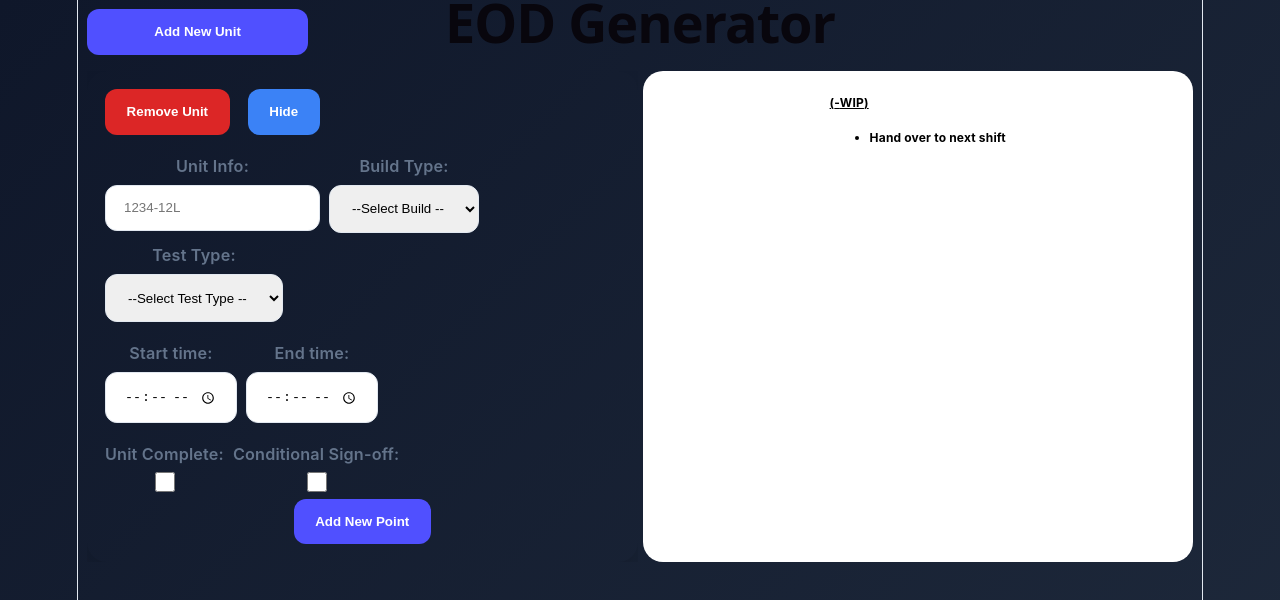
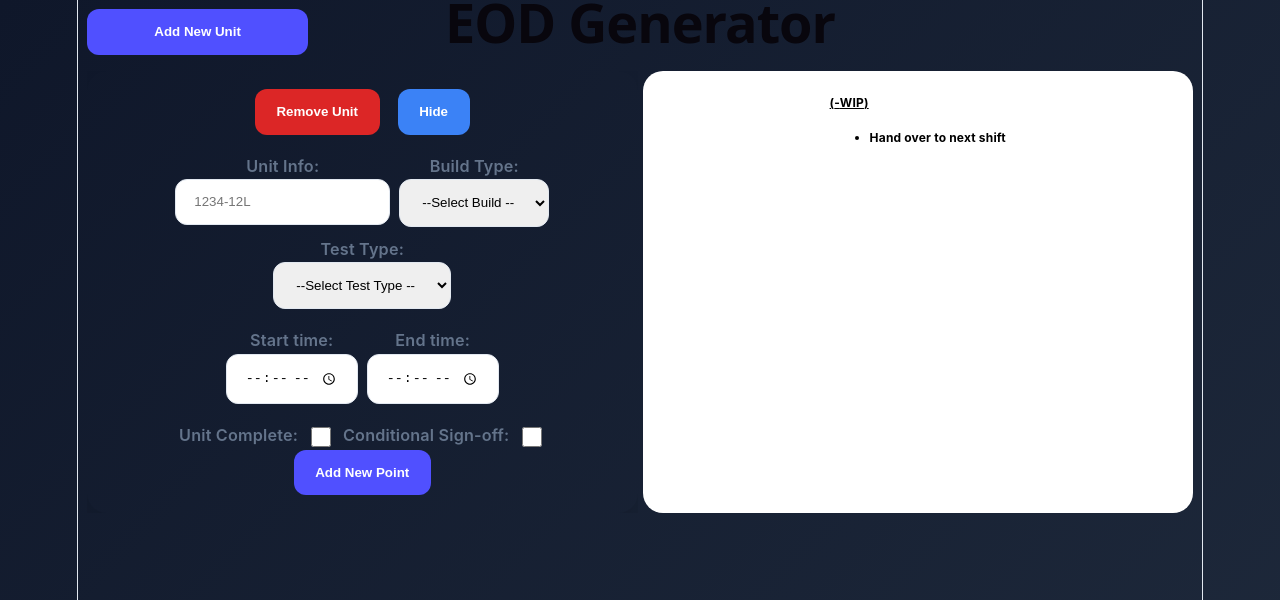
Before and after one commit to xzovyAtWork/EOD_generator, a React (Vite) app: page / in a window 1280 px wide. Both pictures are taken after a click on the button "Add New Unit". Shown: the top 600 px of the page. Built offline with nearby package versions, Linux system fonts and the light colour scheme.

Commit message:
move inputs outside nested labels

```diff
--- a/src/App.css
+++ b/src/App.css
@@ -130,6 +130,7 @@ h1 {
 
 .unitForm > div {
   display: flex;
+  justify-content: center;
   flex-wrap: wrap;
   gap: 0.5rem;
 }
--- a/src/components/PointForm.jsx
+++ b/src/components/PointForm.jsx
@@ -34,6 +34,7 @@ function PointForm({
         <>
           <label>
             Description:
+          </label>
             <input
               type="text"
               value={point.description}
@@ -43,9 +44,9 @@ function PointForm({
                 })
               }
             />
-          </label>
           <label>
             Department:
+          </label>
             <select
               value={point.department}
               onChange={e =>
@@ -67,10 +68,10 @@ function PointForm({
                 </option>
               ))}
             </select>
-          </label>
           <label>
             Category:
-            <select
+          </label>
+          <select
               value={point.category}
               onChange={e =>
                 updatePoint({
@@ -93,9 +94,9 @@ function PointForm({
                 </option>
               ))}
           </select>
-          </label>
           <label>
             Status:
+          </label>
             <select
               value={point.status}
               onChange={e =>
@@ -111,7 +112,6 @@ function PointForm({
                 IWO Requested
               </option>
             </select>
-          </label>
         </>
           : null }
       </div>
--- a/src/components/UnitForm.jsx
+++ b/src/components/UnitForm.jsx
@@ -34,16 +34,20 @@ function UnitForm({unitInfo, setUnitInfo, deleteUnit}){
         { !collapse ?
         <>
           <div>
+            <div>
               <label htmlFor="unitInfo">
                 Unit Info:
+              </label>
               <input
                 type="text"
                 placeholder='1234-12L'
                 value={unitInfo.serialNumber}
                 onChange={e => setUnitInfo({...unitInfo, serialNumber: e.target.value})}/>
-            </label>
+            </div>
+              <div>
                 <label>
                   Build Type:
+                </label>
                 <select
                   value={unitInfo.buildType}
                   onChange={ e =>
@@ -56,10 +60,11 @@ function UnitForm({unitInfo, setUnitInfo, deleteUnit}){
                     </option>
                   ))}
                 </select>
-              </label>
+              </div>
               <div>
                   <label htmlFor="testType">
                     Test Type:
+                  </label>
                   <select
                         value={unitInfo.testType}
                         onChange={e =>
@@ -76,7 +81,6 @@ function UnitForm({unitInfo, setUnitInfo, deleteUnit}){
                     <option value="Bypass">Bypass</option>
                     <option value="Full Water">Full Water</option>
                   </select>
-                  </label>
                   {unitInfo.testType === "Full Water" && (
                       <div>
                         <label htmlFor="dryOutComplete">
@@ -90,8 +94,7 @@ function UnitForm({unitInfo, setUnitInfo, deleteUnit}){
                             setUnitInfo({
                                 ...unitInfo,
                                 dryOutComplete: e.target.checked,
-                              })
-                          }
+                            })}
                         />
                       </div>
                   ) && (
@@ -99,6 +102,7 @@ function UnitForm({unitInfo, setUnitInfo, deleteUnit}){
 
                           <label htmlFor="carryoverStatus">
                               Carryover Status:
+                          </label>
                           <select
                               value={unitInfo.carryoverStatus}
                               onChange={ e =>
@@ -115,9 +119,9 @@ function UnitForm({unitInfo, setUnitInfo, deleteUnit}){
                                   </option>
                               ))}
                           </select>
-                          </label>
                           <label htmlFor="carryoverAttempts">
                               Attempts:
+                          </label>
                           <input
                               type="number"
                               name="carryoverAttempts"
@@ -129,10 +133,8 @@ function UnitForm({unitInfo, setUnitInfo, deleteUnit}){
                                       carryoverAttempts: e.target.value,
                                   })
                               }/>
-
-                          </label>
-                          {unitInfo.carryoverStatus == "Passed" ? <label>
-                              Dryout Complete:
+                              <label>Dryout Complete:</label>
+                          {unitInfo.carryoverStatus == "Passed" ? <>
                               <input
                                   type="checkbox"
                                   name="dryoutComplete"
@@ -145,23 +147,38 @@ function UnitForm({unitInfo, setUnitInfo, deleteUnit}){
                                       })
                                   }
                               />
-                          </label> : null }
+                          </> : null }
                       </div>
                   )}
               </div>
           </div>
           <div>
+            <div>
               <label htmlFor="startTime">
                 Start time:
-              <input type="time" name="startTime" id="startTime" value={unitInfo.startTime} onChange={e =>  setUnitInfo({...unitInfo, startTime: e.target.value})}/>
               </label>
+              <input
+                type="time"
+                name="startTime"
+                id="startTime"
+                value={unitInfo.startTime}
+                onChange={e =>  setUnitInfo({...unitInfo, startTime: e.target.value})}
+                />
+            </div>
+            <div>
               <label htmlFor="endTime">
                 End time:
-              <input type="time" name="endTime" id="endTime" value={unitInfo.endTime} onChange={e =>  setUnitInfo({...unitInfo, endTime: e.target.value})} />
               </label>
+              <input
+              type="time"
+              name="endTime"
+              id="endTime"
+              value={unitInfo.endTime}
+              onChange={e =>  setUnitInfo({...unitInfo, endTime: e.target.value})}
+              />
+            </div>
           </div>
           <div>
-            <span>
               <label htmlFor="unitComplete">
                 Unit Complete:
               </label>
@@ -172,8 +189,6 @@ function UnitForm({unitInfo, setUnitInfo, deleteUnit}){
                 checked={unitInfo.unitComplete}
                 onChange={e =>  setUnitInfo({...unitInfo, unitComplete: e.target.checked})}
                 />
-            </span>
-            <span>
               <label htmlFor="conditionalSignoff">
                 Conditional Sign-off:
               </label>
@@ -184,7 +199,6 @@ function UnitForm({unitInfo, setUnitInfo, deleteUnit}){
                 checked={unitInfo.conditionalSignoff}
                 onChange={e => setUnitInfo({...unitInfo, conditionalSignoff: e.target.checked})}
                 />
-            </span>
           </div>
         </>
         : null }
```
Lines whose indentation alone changed are shown as unchanged.
